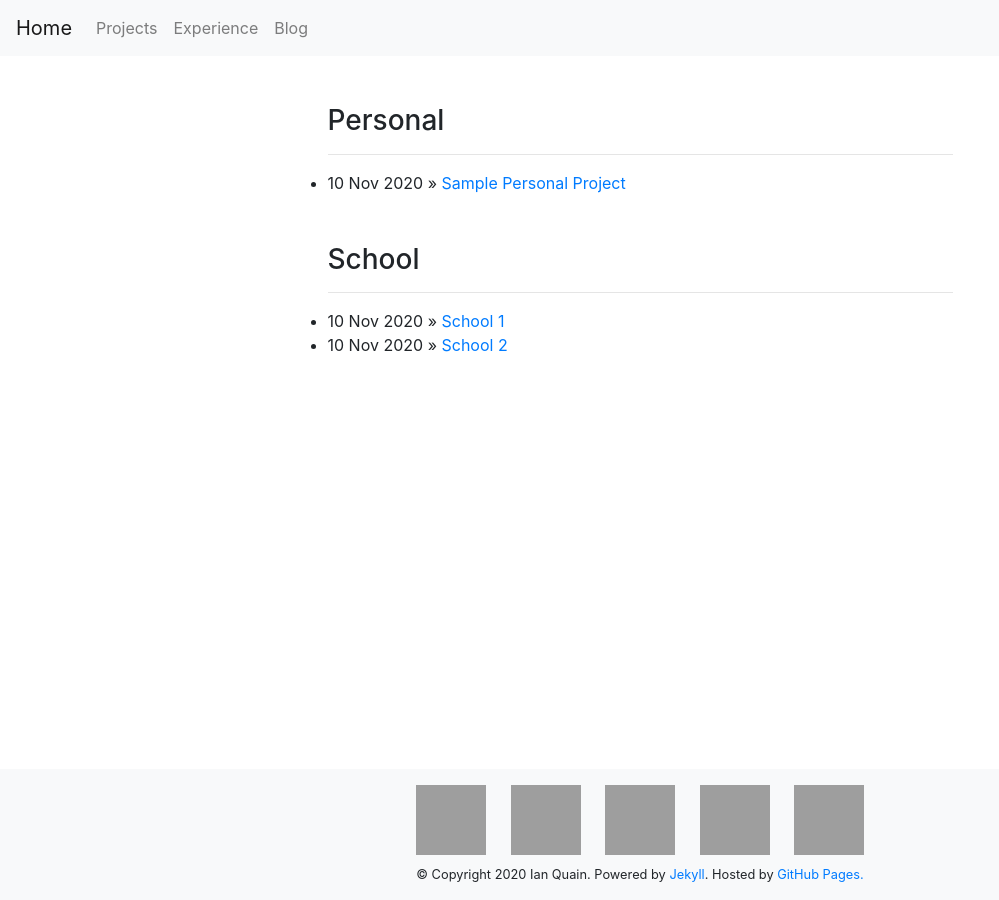
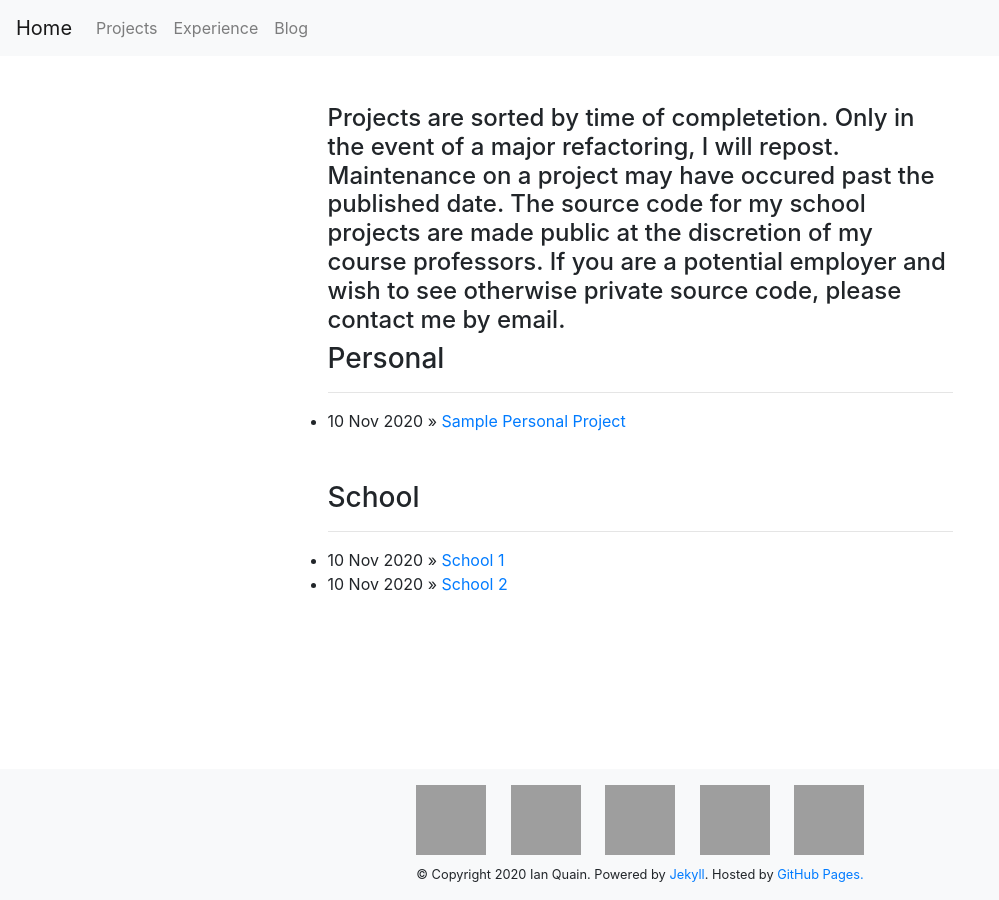
Before and after one commit to quaini/deprecated-personal-website, a Jekyll site: the page built from projects.html, in a window 1280 px wide. Shown: the whole page, without its empty margins (0-999 px from the left). Built offline with Jekyll 4.4.1, drawn with Linux system fonts in a browser that asks for light colours; grey boxes are pictures that could not be loaded.

Commit message:
project top comment

```diff
--- a/index.html
+++ b/index.html
@@ -7,7 +7,7 @@ title: Home - Ian Quain
     <div class="col-3">
         <h1>Hi, I'm Ian</h1>
         <body>
-            Welcome to my site! Currently, I am a 3rd-year student at <a href="https://www.khoury.northeastern.edu/">Northeastern University</a> pursuing a B.S. in Computer Science. I created this website to serve as both a developer portfolio and a personal archive. The content of this site is driven by my own interests and distributed with the goal of sharing my personal and professional development. If you would like to contact me regarding what you see here, I can be reached via email at ian@quaini.io.
+            Welcome to my site! Currently, I am a 3rd-year student at <a href="https://www.khoury.northeastern.edu/">Northeastern University</a> pursuing a B.S. in Computer Science. I created this website to serve as both a developer portfolio and a personal archive. The content of this site is driven by my own interests and distributed with the goal of sharing my personal and professional development. If you would like to contact me regarding what you see here, I can be reached by email at ian@quaini.io.
         </body>
     </div>
     <div class="col-3"><img src="assets/quaini/img/aj-robbie-t5V1rup9DCY-unsplash.jpg" alt="Elephant" width="400" height="500" class=img-thumbnail></div>
--- a/projects.html
+++ b/projects.html
@@ -6,6 +6,7 @@ permalink: /projects
 <div class="row">
     <div class="col-3"></div>
     <div class="col-6">
+        <h4>Projects are sorted by time of completetion. Only in the event of a major refactoring, I will repost. Maintenance on a project may have occured past the published date. The source code for my school projects are made public at the discretion of my course professors. If you are a potential employer and wish to see otherwise private source code, please contact me by email.</h4>
         <h3>Personal</h3>
         <hr></hr>
         <ul>
```
